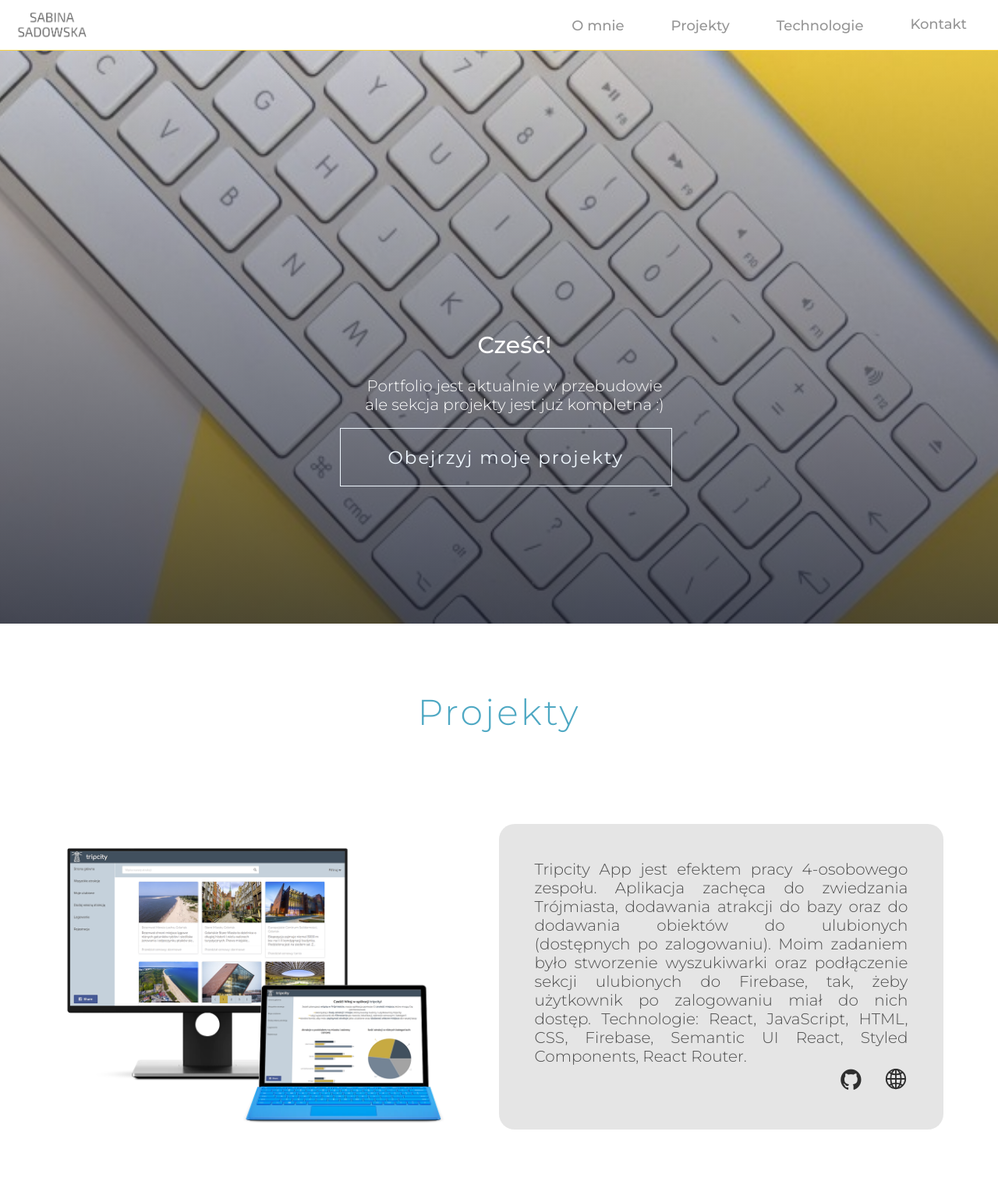
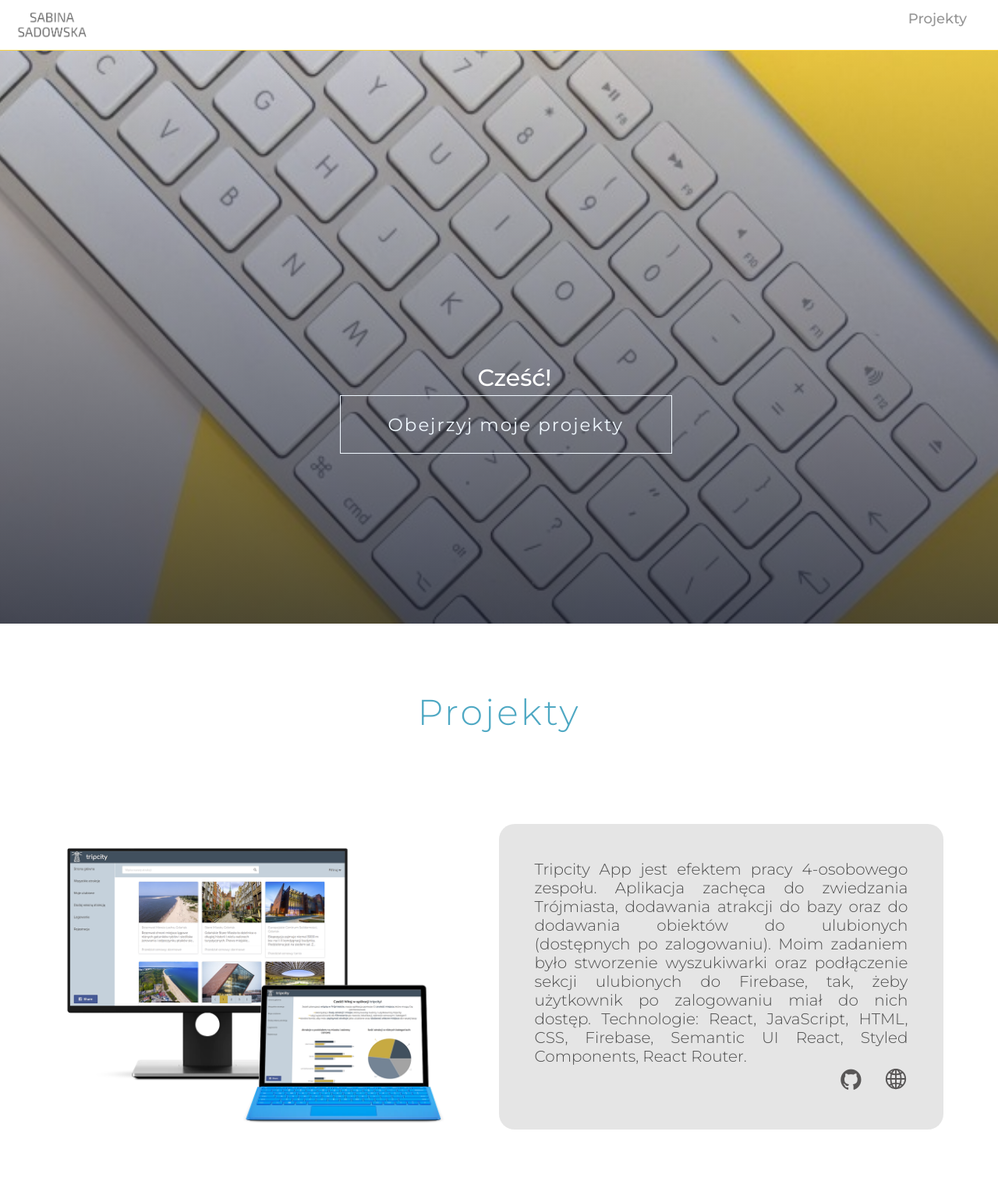
Before and after one commit to SabinaSadowska/portfolio, a plain HTML site: page index.html in a window 1280 px wide. Shown: the top 1533 px of the page at 78% size. Drawn offline with nearby package versions, Linux system fonts and the light colour scheme.

Commit message:
unfinished sections turned off

```diff
--- a/css/style.css
+++ b/css/style.css
@@ -52,7 +52,7 @@ html {
     background: transparent;
   }
   100% {
-    background: rgba(74, 122, 136, 0.81);
+    background: rgba(37, 147, 181, 0.295);
   }
 }
 
@@ -141,7 +141,7 @@ li:last-child {
 }
 
 .menu-my a:hover {
-  color: rgba(52, 107, 181, 0.83);
+  color: rgba(37, 148, 181, 0.81);
 }
 
 .btn {
@@ -286,7 +286,7 @@ li:last-child {
 .icons {
   font-size: 1.5rem;
   margin: 20px 30px;
-  color: #2e2e2e;
+  color: #585656;
   align-self: flex-end;
 }
 
@@ -309,6 +309,10 @@ li:last-child {
 }
 
 /*PROJECTS*/
+
+.projects-wrap {
+  padding-bottom: 50px;
+}
 
 #projects {
   background-color: white;
--- a/index.html
+++ b/index.html
@@ -35,28 +35,24 @@
               class="logo-my"
           /></a>
           <ul class="menu-my">
-            <li>
+            <!-- <li>
               <a href="#meSection">O mnie</a>
-            </li>
+            </li> -->
             <li>
               <a href="#projects">Projekty</a>
             </li>
-            <li>
+            <!-- <li>
               <a href="#technologies">Technologie</a>
-            </li>
-            <li>
+            </li> -->
+           <!--  <li>
               <a href="#contact-form">Kontakt</a>
-            </li>
+            </li> -->
           </ul>
         </div>
       </nav>
       <div class="header_wrap" id="back_to_header">
         <div id="header_wrap--text">
           <h2 id="test2">Cześć!</h2>
-          <p class="header_text-info">
-            Portfolio jest aktualnie w przebudowie ale sekcja projekty jest już
-            kompletna :)
-          </p>
           <a href="#projects" class="btn btn__white">Obejrzyj moje projekty</a>
         </div>
       </div>
@@ -238,7 +234,7 @@
         </div>
       </div>
     </section>
-    <section id="technologies" class="container">
+  <!--   <section id="technologies" class="container">
       <h2 class="title col">Technologie</h2>
 
       <div class="col container-fluid technologies-wrap row">
@@ -285,7 +281,7 @@
         <h3 class="title">Kontakt</h3>
         <p>sabina.sadowska@gmail.com</p>
       </div>
-    </section>
+    </section> -->
     <script src="https://unpkg.com/ionicons@5.0.0/dist/ionicons.js"></script>
   </body>
 </html>
```
